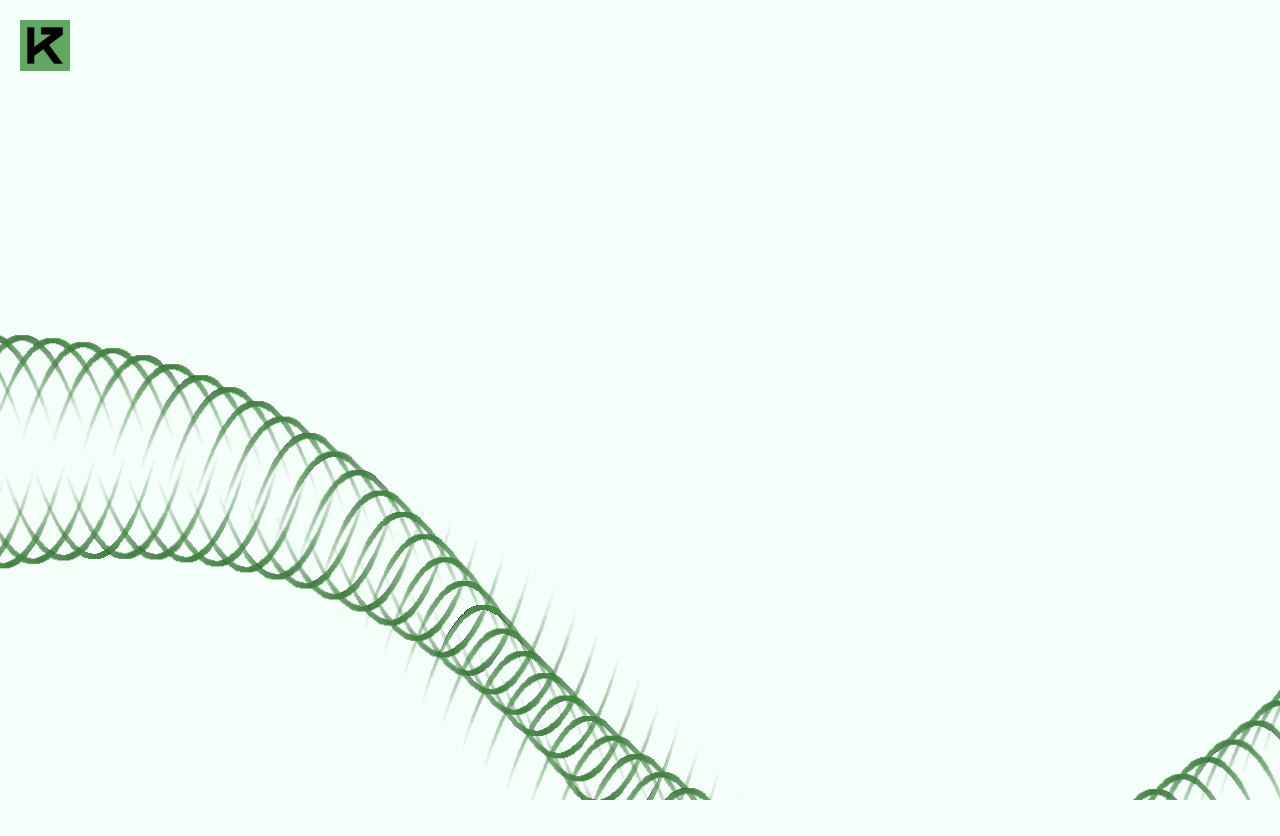
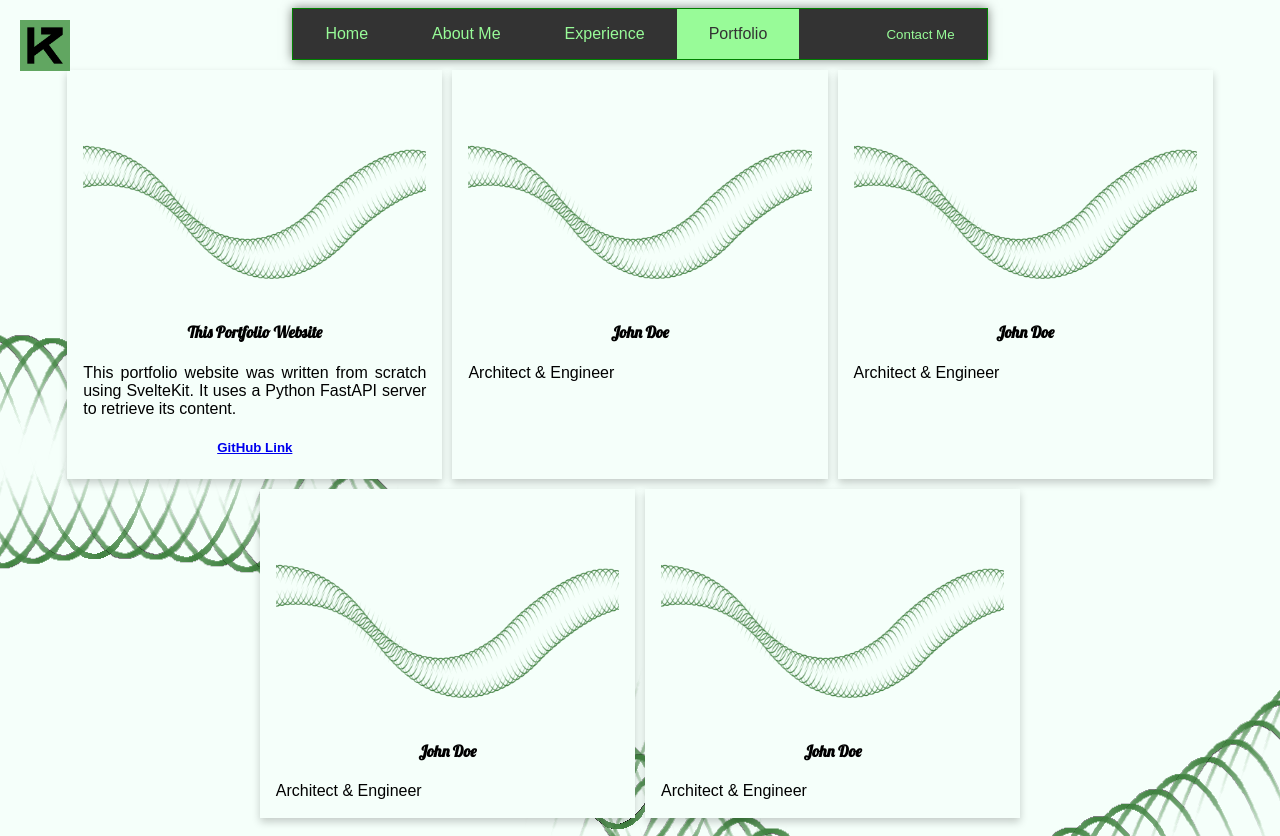
Before and after one commit to greead/portfolio, a SvelteKit app: page /portfolio in a window 1280 px wide. Before the commit the page ends 800 px from the top, so only its background shows below. Built offline with nearby package versions, Linux system fonts and the light colour scheme.

Commit message:
fixed experience, layout for about me., layout for portfolio

```diff
--- /dev/null
+++ b/src/lib/about.svelte
@@ -0,0 +1,50 @@
+<script lang="ts">
+    const birthdate = new Date("9/12/1999");
+    const today = new Date();
+    const yearsOld = Math.abs(today.getFullYear() - birthdate.getFullYear());
+</script>
+
+<div class="content">
+    <div class="image">
+        <img src="/placeholder.jpg" alt="me lol">
+    </div>
+    <div class="text">
+        <h1>Alekz</h1>
+        <p>
+            Hi, I'm Alekz. I'm a {yearsOld} year old graduate student at Purdue University Fort Wayne (PFW) studying computer science.
+        </p>
+    </div>
+</div>
+
+
+
+<style>
+    h1 {
+        width: 100%;
+        text-align: center;
+        font-family: "Lobster";
+    }
+
+    p {
+        widows: 100%;
+        text-align: justify;
+    }
+
+    img {
+        width: 40%;
+        margin: auto;
+        border: 1px solid green;
+    }
+
+    .image {
+        text-align: center;
+    }
+
+    .content {
+        background-color: mintcream;
+        box-shadow: 0 4px 8px 0 rgba(0,0,0,0.2);
+        height: 100%;
+        padding: 1em;
+    }
+
+</style>
--- a/src/lib/landing.svelte
+++ b/src/lib/landing.svelte
@@ -1,6 +1,6 @@
 <div class="top-text">
     <div class="howdy">
-        Howdy!
+        Hello there!
     </div>
 
     <div class="my-name">
@@ -14,16 +14,7 @@
 
 <style>
 
-    @font-face {
-        font-family: 'NovaCut-Regular';
-        src: url('/PermanentMarker-Regular.ttf');
 
-    }
-
-    @font-face {
-        font-family: 'Lobster';
-        src: url('/Lobster-Regular.ttf');
-    }
 
     .name {
         font-family: 'NovaCut-Regular';
--- a/src/lib/navigation.svelte
+++ b/src/lib/navigation.svelte
@@ -21,18 +21,21 @@
         padding: 0;
         overflow: hidden;
         background-color: #333;
+        margin-bottom: 0;
     }
 
     .nav {
         display: block;
         border: 1px solid green;
         box-shadow:0px 0px 10px rgba(0,0,0,.5);
+        margin-bottom: 10px;
+        min-width: 50vw;
+        justify-content: center;
     }
 
     li {
         float: left;
         padding: 1em 2em 1em 2em;
-        font-family:Arial, Helvetica, sans-serif;
         text-decoration: none;
     }
 
@@ -52,7 +55,6 @@
 
     li.contact {
         float: right;
-        font-family: Arial, Helvetica, sans-serif;
     }
 
 </style>
--- /dev/null
+++ b/src/lib/portfolio.svelte
@@ -0,0 +1,104 @@
+<div class="row">
+    <div class="column">
+        <div class="card">
+            <img src="/wavey.png" alt="Avatar">
+            <div class="container">
+                <h4><b>This Portfolio Website</b></h4>
+                <p>This portfolio website was written from scratch using SvelteKit. It uses a Python FastAPI server to retrieve its content.</p>
+                <h5><a href="#top">GitHub Link</a></h5>
+            </div>
+        </div>
+    </div>
+    <div class="column">
+        <div class="card">
+            <img src="/wavey.png" alt="Avatar">
+            <div class="container">
+                <h4><b>John Doe</b></h4>
+                <p>Architect & Engineer</p>
+            </div>
+        </div>
+    </div>
+    <div class="column">
+        <div class="card">
+            <img src="/wavey.png" alt="Avatar">
+            <div class="container">
+                <h4><b>John Doe</b></h4>
+                <p>Architect & Engineer</p>
+            </div>
+        </div>
+    </div>
+    <div class="column">
+        <div class="card">
+            <img src="/wavey.png" alt="Avatar">
+            <div class="container">
+                <h4><b>John Doe</b></h4>
+                <p>Architect & Engineer</p>
+            </div>
+        </div>
+    </div>
+    <div class="column">
+        <div class="card">
+            <img src="/wavey.png" alt="Avatar">
+            <div class="container">
+                <h4><b>John Doe</b></h4>
+                <p>Architect & Engineer</p>
+            </div>
+        </div>
+    </div>
+</div>
+
+<style>
+    * {
+        box-sizing: border-box;
+    }
+
+    .column {
+        float: left;
+        width: 30%;
+        padding: 0 5px;
+        margin-bottom: 10px;
+    }
+
+    img {
+        width: 100%;
+        padding: 1em;
+    }
+
+    h4 {
+        text-align: center;
+        font-family: 'Lobster';
+    }
+
+    h5 {
+        text-align: center;
+    }
+
+    p {
+        text-align: justify;
+    }
+
+    .row {
+        display: flex;
+        justify-content: center;
+        flex-wrap: wrap;
+        margin: 0 -10px;
+    }
+
+    .row:after {
+        content: "";
+        display: table;
+        clear: both;
+    }
+    .card {
+        background-color: mintcream;
+        box-shadow: 0 4px 8px 0 rgba(0,0,0,0.2);
+        height: 100%;
+    }
+    .card:hover {
+        box-shadow: 0 8px 16px 0 rgba(0,0,0,0.2);
+    }
+
+    .container {
+        padding: 2px 16px;
+    }
+</style>
--- a/src/lib/timeline.svelte
+++ b/src/lib/timeline.svelte
@@ -12,7 +12,7 @@
             date={experience.date}
             title={experience.title}
             body={experience.body}
-            keywords={experience.keywords}
+            keywords={experience.keywords.sort()}
             img={experience.image}
             />
           </li>
@@ -30,7 +30,6 @@
 }
 
 .timeline{
-  width:800px;
   background-color:rgba(245, 255, 250, 0.90);
   color:black;
   padding:30px 20px;
--- a/src/lib/timeline_card.svelte
+++ b/src/lib/timeline_card.svelte
@@ -26,7 +26,6 @@
   padding:0px;
   margin:0px;
   box-sizing:border-box;
-  font-family:'Poppins', sans-serif;
   perspective:800px;
 }
 
--- a/src/routes/+layout.svelte
+++ b/src/routes/+layout.svelte
@@ -7,16 +7,25 @@
       background-color: mintcream;
       background-image: url('/wavey.png');
       background-repeat: repeat-y;
-      display: grid;
-      place-items: center;
-      min-height: 100vh;
-      min-width: 320px;
-      margin: 0;
+    }
+
+    :global(html) {
+        font-family: Arial, Helvetica, sans-serif;
+    }
+
+    @font-face {
+        font-family: 'NovaCut-Regular';
+        src: url('/PermanentMarker-Regular.ttf');
+
+    }
+
+    @font-face {
+        font-family: 'Lobster';
+        src: url('/Lobster-Regular.ttf');
     }
 
     img {
         width: 50px;
-
     }
 
     a {
--- a/src/routes/portfolio/+page.svelte
+++ b/src/routes/portfolio/+page.svelte
@@ -0,0 +1,28 @@
+<script>
+    import Navigation from "$lib/navigation.svelte";
+    import Portfolio from "$lib/portfolio.svelte";
+
+</script>
+
+<div class="portfolio">
+    <div class="nav">
+        <Navigation active={3}/>
+    </div>
+    <Portfolio />
+</div>
+
+<style>
+    .portfolio {
+        display: flex;
+        flex-direction: column;
+        margin: 0 auto;
+    }
+
+    .portfolio .nav {
+        display: flex;
+        flex-direction: column;
+        margin: 0 auto;
+        width: 55%;
+    }
+
+</style>
```
Also changed, not shown: src/lib/store.ts (+4 -4 lines), src/routes/+page.svelte (+6 -2 lines), src/routes/about/+page.svelte (+18 -0 lines), src/routes/experience/+page.svelte (+10 -1 lines), static/placeholder.jpg (added).
